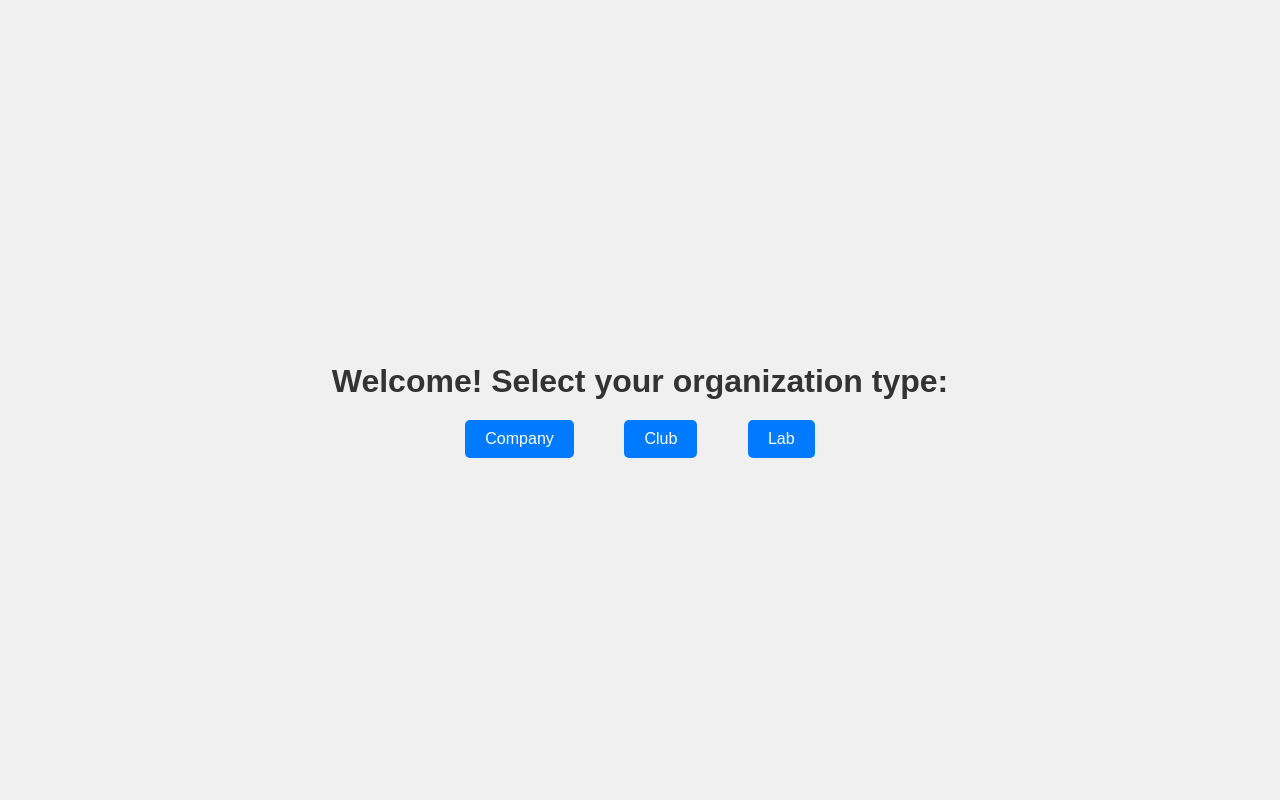
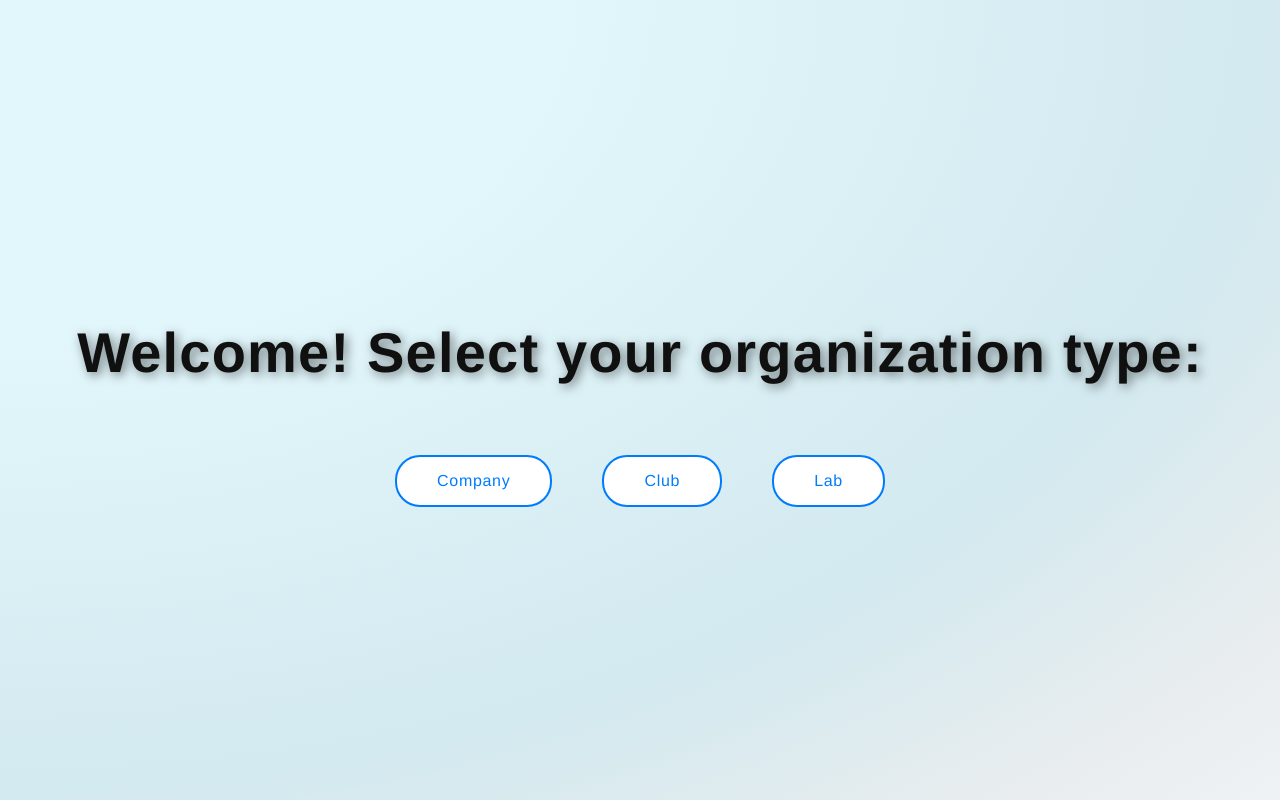
Before and after one commit to purdue-arc/FormDataApp, a React (Create React App) app: page / in a window 1280 px wide. Built offline with nearby package versions, Linux system fonts and the light colour scheme.

Commit message:
Better Styling for start screen

```diff
--- a/src/StartScreen/Start.css
+++ b/src/StartScreen/Start.css
@@ -3,35 +3,99 @@
     flex-direction: column;
     align-items: center;
     justify-content: center;
-    height: 100vh; /* Full viewport height */
-    background-color: #f0f0f0; /* Light gray background */
-    color: #333; /* Darker text for contrast */
-    font-family: 'Arial', sans-serif;
+    height: 100vh;
+    background-image: radial-gradient(at top left, rgba(109, 213, 237, 0.2) 30%, rgba(33, 147, 176, 0.2) 70%, rgba(144, 164, 174, 0.2) 90%, rgba(176, 190, 197, 0.2) 100%);
+    color: #ffffff;
+    font-family: 'Helvetica Neue', Arial, sans-serif;
+    text-align: center;
+    overflow: hidden;
+    position: relative;
+    animation: fadeInScreen 1.5s ease-out forwards;
+    opacity: 0; /* Start with the screen hidden */
 }
 
 .start-screen h1 {
-    margin-bottom: 20px;
+    font-size: 3.5rem;
+    margin-bottom: 60px;
+    color: #101010;
+    text-shadow: 3px 3px 10px rgba(0, 0, 0, 0.2);
+    letter-spacing: 1.2px;
+    position: relative;
+    transform: translateY(-20px);
+    opacity: 0;
+    animation: slideInDown 1s ease-out 0.5s forwards, textGlow 4s ease-in-out 1s infinite alternate;
+
 }
 
 .links-container {
     display: flex;
-    justify-content: space-around;
-    width: 60%;
-    max-width: 400px;
+    justify-content: center;
+    gap: 30px;
+    padding: 0 10px;
+    position: relative;
+    transform: translateY(20px);
+    opacity: 0;
+    animation: slideInUp 1s ease-out 0.5s forwards;
+}
+@keyframes fadeInScreen {
+    to { opacity: 1; }
+}
+
+@keyframes slideInDown {
+    from { transform: translateY(-20px); opacity: 0; }
+    to { transform: translateY(0); opacity: 1; }
+}
+
+@keyframes slideInUp {
+    from { transform: translateY(20px); opacity: 0; }
+    to { transform: translateY(0); opacity: 1; }
+}
+
+@keyframes textGlow {
+    from { text-shadow: 3px 3px 20px rgba(255, 255, 255, 0.5); }
+    to { text-shadow: 3px 3px 10px rgba(0, 0, 0, 0.5); }
 }
 
 .start-link {
-    display: block;
-    padding: 10px 20px;
-    background-color: #007bff; /* Blue background */
-    color: white;
+    padding: 15px 40px;
+    background: #ffffff;
+    color: #007bff; /* Standard blue for text */
     text-decoration: none;
-    border-radius: 5px;
-    transition: background-color 0.3s ease;
+    border: 2px solid #007bff; /* Transparent border for gradient */
+    border-radius: 25px; /* Softly rounded corners */
+    font-size: 1rem;
+    font-weight: 500; /* Medium font weight */
+    letter-spacing: 0.7px; /* Subtle letter spacing */
+    cursor: pointer;
+    transition: all 0.3s ease;
+    display: inline-block;
+    margin: 10px;
+    position: relative; /* For pseudo-elements */
+    background-clip: padding-box; /* Prevents background from bleeding into the box-shadow */
 }
 
-.start-link:hover {
-    background-color: #0056b3; /* Darker blue on hover */
-    text-decoration: none;
-    color: white;
+.start-link::before {
+    content: '';
+    position: absolute;
+    border-radius: inherit;
+    top: -1px;
+    left: -1px;
+    right: -1px;
+    bottom: -1px;
+    background-color: rgba(0, 0, 0, 0.1); /* Slightly dark overlay */
+    transition: opacity 0.3s ease;
+    opacity: 0; /* Default state with no overlay */
 }
+
+.start-link:hover::before, .start-link:focus::before {
+    opacity: 1;
+}
+
+.start-link:hover, .start-link:focus {
+    transform: translateY(-1px); /* Slight lift on hover */
+    box-shadow: 0 4px 12px rgba(0, 0, 0, 0.12); /* Deeper shadow on hover */
+}
+
+.start-link:focus {
+    outline: none; /* Remove outline for a clean look */
+}
```
